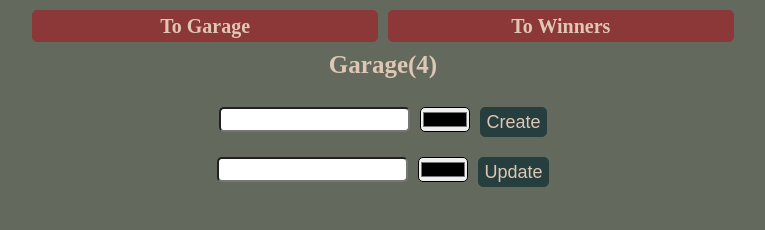
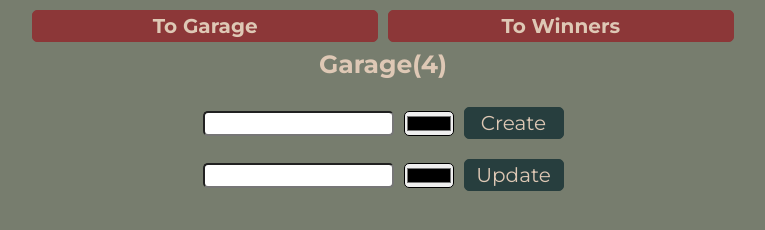
Before and after one commit to MertsAnastasiya/async-race, a website built with webpack: page src/index.html in a window 1280 px wide. Shown: the whole page, without its empty margins (257-1022 px from the left). Built offline with nearby package versions, Linux system fonts and the light colour scheme; files whose address does not match are found by name.

Commit message:
refactor: change styles

```diff
--- a/src/index.html
+++ b/src/index.html
@@ -4,6 +4,9 @@
     <meta charset="UTF-8">
     <meta name="viewport" content="width=device-width, initial-scale=1.0">
     <title>Async Race</title>
+    <link rel="preconnect" href="https://fonts.googleapis.com">
+    <link rel="preconnect" href="https://fonts.gstatic.com" crossorigin>
+    <link href="https://fonts.googleapis.com/css2?family=Montserrat:wght@400;500;600;700;800&display=swap" rel="stylesheet">
 </head>
 <body>
     <main class="main">
--- a/src/sass/abstracts/_constants.scss
+++ b/src/sass/abstracts/_constants.scss
@@ -1,4 +1,4 @@
-$color-main: #64695d; //background
+$color-main: #777d6e; //background
 $color-add: #273e3e;
 $color-buttons: #8c3738; //background-button
 $color-text: #dec8b5; //background for btn, header, footer
--- a/src/sass/base/_base.scss
+++ b/src/sass/base/_base.scss
@@ -12,6 +12,7 @@ body {
     background-color: $color-main;
     color: $color-text;
     @include font($size: 2rem);
+    font-family: Montserrat, Arial;
 }
 
 .h1 {
--- a/src/sass/base/_buttons.scss
+++ b/src/sass/base/_buttons.scss
@@ -1,12 +1,13 @@
 .button {
-    @include font($size: 1.8rem);
+    @include font($size: 2rem);
+    width: 10rem;
+    font-family: Montserrat, Arial;
     background-color: $color-add;
     color: $color-text;
     padding: 0.5rem;
     border: 1px solid $color-add;
     border-radius: $radius;
     cursor: pointer;
-    // min-width: 8rem;
     text-transform: capitalize;
     text-align: center;
 
--- a/src/sass/components/_car.scss
+++ b/src/sass/components/_car.scss
@@ -26,7 +26,8 @@
     display: block;
     width: 15rem;
     height: 5rem;
-    // background: url('../assets/img/car.svg') no-repeat;
+    -webkit-mask: url('../assets/img/car.svg') no-repeat center;
+    mask: url('../assets/img/car.svg') no-repeat center;
 }
 
 .car__move {
--- a/src/sass/components/_forms.scss
+++ b/src/sass/components/_forms.scss
@@ -6,6 +6,7 @@
 }
 .wrapper__create, .wrapper__update {
     display: flex;
+    align-items: center;
     gap: 1rem;
     padding: 1rem 0;
 }
```
